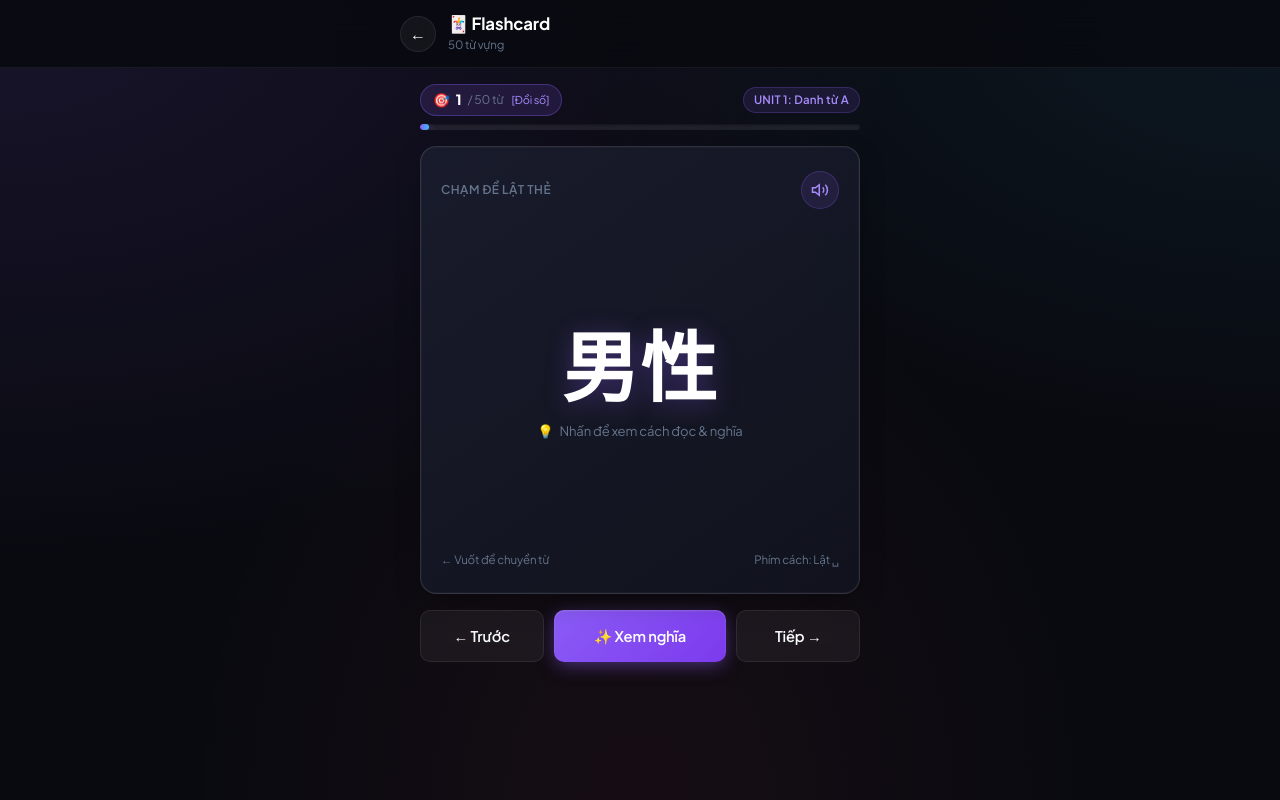
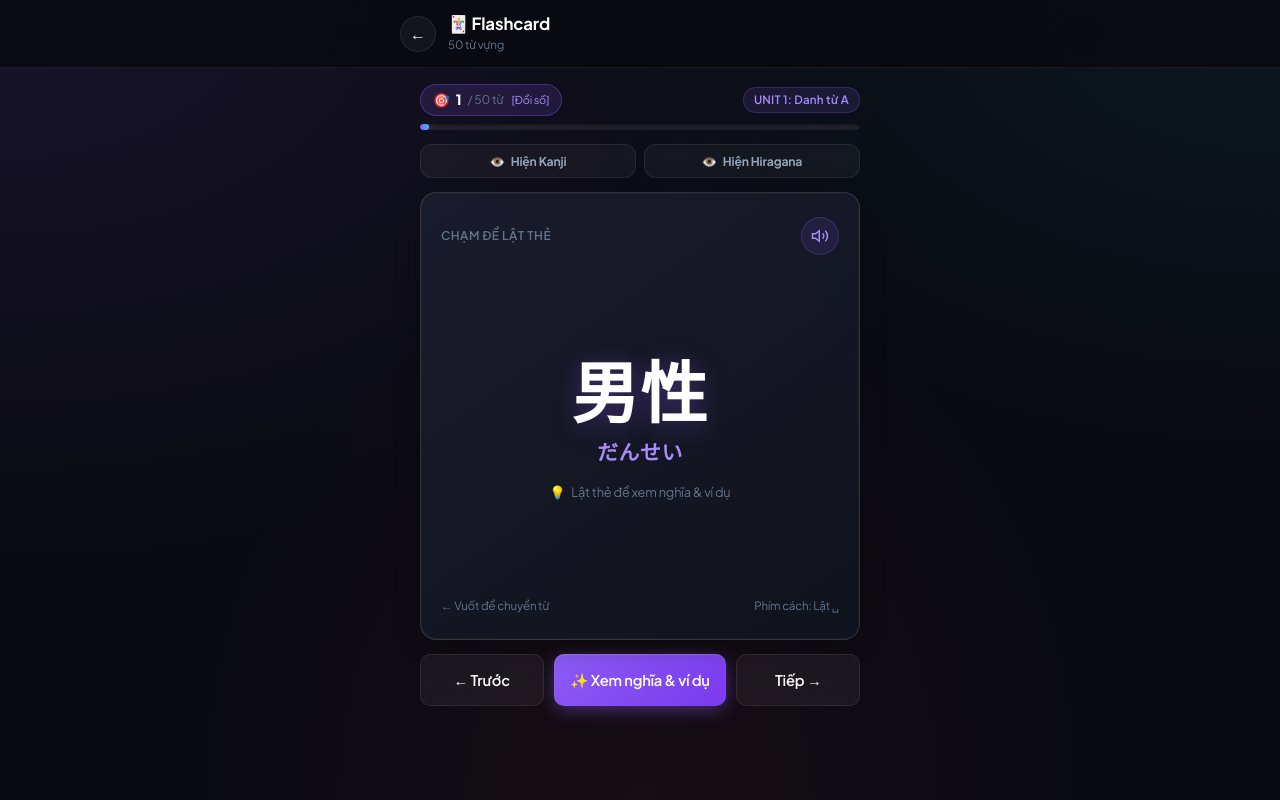
Before and after one commit to DangNguyen0703/mimikara-n3, a Next.js app: page /flashcard in a window 1280 px wide. Built offline with nearby package versions, Linux system fonts and the light colour scheme.

Commit message:
feat: show Hiragana on Flashcard front and add hide Kanji/Hiragana toggle buttons

```diff
--- a/components/FlashCard.tsx
+++ b/components/FlashCard.tsx
@@ -12,11 +12,18 @@ interface FlashCardProps {
 
 export default function FlashCard({ words }: FlashCardProps) {
   const [savedIndex, setSavedIndex] = useLocalStorage<number>('last_flashcard_index', 0);
+  const [hideKanji, setHideKanji] = useLocalStorage<boolean>('flashcard_hide_kanji', false);
+  const [hideHiragana, setHideHiragana] = useLocalStorage<boolean>('flashcard_hide_hiragana', false);
+
   const [index, setIndex] = useState(0);
   const [flipped, setFlipped] = useState(false);
   const [isAnimating, setIsAnimating] = useState(false);
   const [showJumpModal, setShowJumpModal] = useState(false);
   const [jumpInput, setJumpInput] = useState('');
+
+  // Local temporary reveal states for current card
+  const [revealedKanji, setRevealedKanji] = useState(false);
+  const [revealedHiragana, setRevealedHiragana] = useState(false);
 
   const touchStartX = useRef(0);
   const touchStartY = useRef(0);
@@ -33,6 +40,12 @@ export default function FlashCard({ words }: FlashCardProps) {
   }, [savedIndex, total]);
 
   const current = words[index] || words[0];
+
+  // Reset temporary reveals when word changes
+  useEffect(() => {
+    setRevealedKanji(false);
+    setRevealedHiragana(false);
+  }, [index]);
 
   const handleFlip = useCallback(() => {
     sounds.playFlip();
@@ -122,11 +135,14 @@ export default function FlashCard({ words }: FlashCardProps) {
     }, new Map<string, number>()).entries()
   );
 
+  const isKanjiShown = !hideKanji || revealedKanji;
+  const isHiraganaShown = !hideHiragana || revealedHiragana;
+
   if (!current) return null;
 
   return (
-    <div style={{ display: 'flex', flexDirection: 'column', gap: 16 }}>
-      {/* Top Header: Interactive Number Pill (Click to Jump) & Unit */}
+    <div style={{ display: 'flex', flexDirection: 'column', gap: 14 }}>
+      {/* Top Header: Quick Jump & Unit */}
       <div>
         <div style={{ display: 'flex', justifyContent: 'space-between', marginBottom: 8, alignItems: 'center' }}>
           <button
@@ -173,6 +189,63 @@ export default function FlashCard({ words }: FlashCardProps) {
         </div>
       </div>
 
+      {/* Hide/Show Controls Toolbar */}
+      <div style={{
+        display: 'grid',
+        gridTemplateColumns: '1fr 1fr',
+        gap: 8,
+      }}>
+        <button
+          onClick={() => {
+            sounds.playTap();
+            setHideKanji(h => !h);
+          }}
+          style={{
+            padding: '7px 10px',
+            borderRadius: '12px',
+            border: `1px solid ${hideKanji ? 'rgba(139, 92, 246, 0.4)' : 'var(--border)'}`,
+            background: hideKanji ? 'rgba(139, 92, 246, 0.2)' : 'rgba(255, 255, 255, 0.04)',
+            color: hideKanji ? 'var(--accent-light)' : 'var(--text-secondary)',
+            fontSize: '0.76rem',
+            fontWeight: 700,
+            cursor: 'pointer',
+            display: 'flex',
+            alignItems: 'center',
+            justifyContent: 'center',
+            gap: 6,
+            transition: 'all 0.2s',
+          }}
+        >
+          <span>{hideKanji ? '🙈' : '👁️'}</span>
+          <span>{hideKanji ? 'Đang ẩn Kanji' : 'Hiện Kanji'}</span>
+        </button>
+
+        <button
+          onClick={() => {
+            sounds.playTap();
+            setHideHiragana(h => !h);
+          }}
+          style={{
+            padding: '7px 10px',
+            borderRadius: '12px',
+            border: `1px solid ${hideHiragana ? 'rgba(56, 189, 248, 0.4)' : 'var(--border)'}`,
+            background: hideHiragana ? 'rgba(56, 189, 248, 0.2)' : 'rgba(255, 255, 255, 0.04)',
+            color: hideHiragana ? 'var(--sky)' : 'var(--text-secondary)',
+            fontSize: '0.76rem',
+            fontWeight: 700,
+            cursor: 'pointer',
+            display: 'flex',
+            alignItems: 'center',
+            justifyContent: 'center',
+            gap: 6,
+            transition: 'all 0.2s',
+          }}
+        >
+          <span>{hideHiragana ? '🙈' : '👁️'}</span>
+          <span>{hideHiragana ? 'Đang ẩn Hiragana' : 'Hiện Hiragana'}</span>
+        </button>
+      </div>
+
       {/* 3D Flip Card Container */}
       <div
         className="perspective-container"
@@ -192,7 +265,7 @@ export default function FlashCard({ words }: FlashCardProps) {
         }}
       >
         <div className={`flip-card-inner ${flipped ? 'is-flipped' : ''}`}>
-          {/* Card Front (Kanji Only + Speaker) */}
+          {/* Card Front (Kanji + Hiragana + Speaker) */}
           <div
             className="flip-card-face glass-card"
             style={{
@@ -225,28 +298,110 @@ export default function FlashCard({ words }: FlashCardProps) {
               </button>
             </div>
 
-            {/* Kanji in the Middle */}
-            <div style={{ textAlign: 'center', margin: 'auto 0' }}>
-              <p className="jp-text" style={{
-                fontSize: 'clamp(3.2rem, 13vw, 4.8rem)',
+            {/* Kanji & Hiragana in the Middle */}
+            <div style={{ textAlign: 'center', margin: 'auto 0', width: '100%' }}>
+              {/* Kanji */}
+              {isKanjiShown ? (
+                <p
+                  className="jp-text animate-fade-in"
+                  style={{
+                    fontSize: 'clamp(2.8rem, 12vw, 4.2rem)',
                     fontWeight: 900,
                     color: '#ffffff',
                     lineHeight: 1.15,
                     letterSpacing: '0.02em',
                     textShadow: '0 4px 24px rgba(139, 92, 246, 0.35)',
-              }}>
+                    cursor: hideKanji ? 'pointer' : 'default',
+                  }}
+                  onClick={(e) => {
+                    if (hideKanji) {
+                      e.stopPropagation();
+                      setRevealedKanji(false);
+                    }
+                  }}
+                >
                   {current.kanji}
                 </p>
+              ) : (
+                <button
+                  onClick={(e) => {
+                    e.stopPropagation();
+                    sounds.playTap();
+                    setRevealedKanji(true);
+                  }}
+                  style={{
+                    background: 'rgba(139, 92, 246, 0.12)',
+                    border: '1.5px dashed rgba(139, 92, 246, 0.4)',
+                    borderRadius: '16px',
+                    padding: '16px 24px',
+                    color: 'var(--accent-light)',
+                    fontSize: '1rem',
+                    fontWeight: 700,
+                    cursor: 'pointer',
+                    margin: '8px auto',
+                    display: 'inline-flex',
+                    alignItems: 'center',
+                    gap: 8,
+                  }}
+                >
+                  <span>🙈</span> Chạm để hiện Kanji
+                </button>
+              )}
+
+              {/* Hiragana Reading on Front */}
+              {isHiraganaShown ? (
+                <p
+                  className="jp-text animate-fade-in"
+                  style={{
+                    fontSize: '1.3rem',
+                    fontWeight: 700,
+                    color: 'var(--accent-light)',
+                    marginTop: 8,
+                    cursor: hideHiragana ? 'pointer' : 'default',
+                  }}
+                  onClick={(e) => {
+                    if (hideHiragana) {
+                      e.stopPropagation();
+                      setRevealedHiragana(false);
+                    }
+                  }}
+                >
+                  {current.hiragana}
+                </p>
+              ) : (
+                <div style={{ marginTop: 10 }}>
+                  <button
+                    onClick={(e) => {
+                      e.stopPropagation();
+                      sounds.playTap();
+                      setRevealedHiragana(true);
+                    }}
+                    style={{
+                      background: 'rgba(56, 189, 248, 0.1)',
+                      border: '1px dashed rgba(56, 189, 248, 0.35)',
+                      borderRadius: '9999px',
+                      padding: '5px 14px',
+                      color: 'var(--sky)',
+                      fontSize: '0.8rem',
+                      fontWeight: 600,
+                      cursor: 'pointer',
+                    }}
+                  >
+                    🙈 Chạm để hiện Hiragana
+                  </button>
+                </div>
+              )}
+
               <p style={{
-                fontSize: '0.82rem',
+                fontSize: '0.8rem',
                 color: 'var(--text-muted)',
-                marginTop: 14,
+                marginTop: 16,
                 display: 'flex',
                 alignItems: 'center',
                 justifyContent: 'center',
                 gap: 6,
               }}>
-                <span>💡</span> Nhấn để xem cách đọc & nghĩa
+                <span>💡</span> Lật thẻ để xem nghĩa & ví dụ
               </p>
             </div>
 
@@ -283,7 +438,7 @@ export default function FlashCard({ words }: FlashCardProps) {
           onClick={handleFlip}
           style={{ padding: '14px 12px' }}
         >
-          {flipped ? '🔄 Xem Kanji' : '✨ Xem nghĩa'}
+          {flipped ? '🔄 Xem mặt trước' : '✨ Xem nghĩa & ví dụ'}
         </button>
         <button className="btn btn-secondary" onClick={() => go(1)} style={{ padding: '14px 10px' }}>
           Tiếp →
```
Lines whose indentation alone changed are shown as unchanged.
